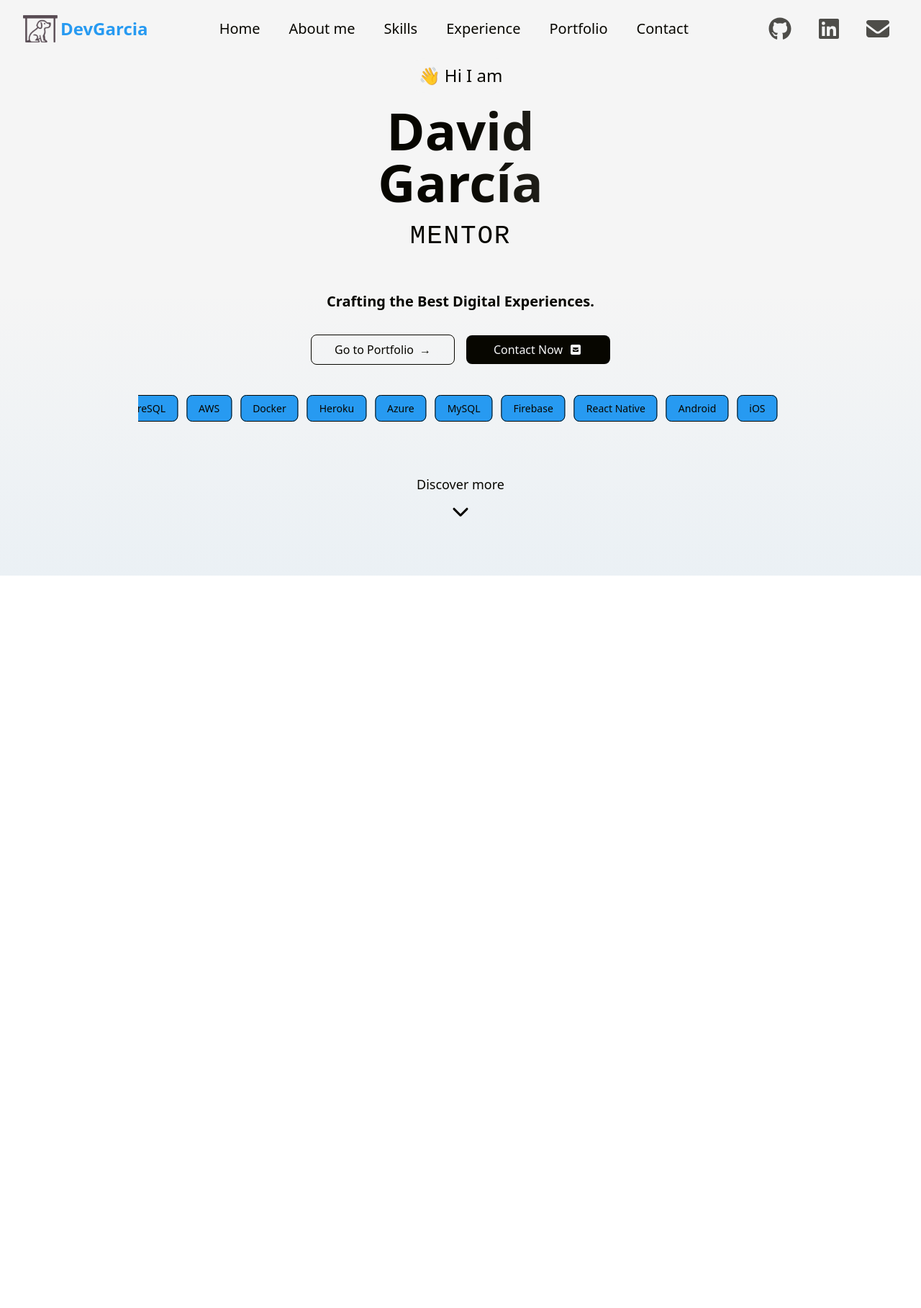
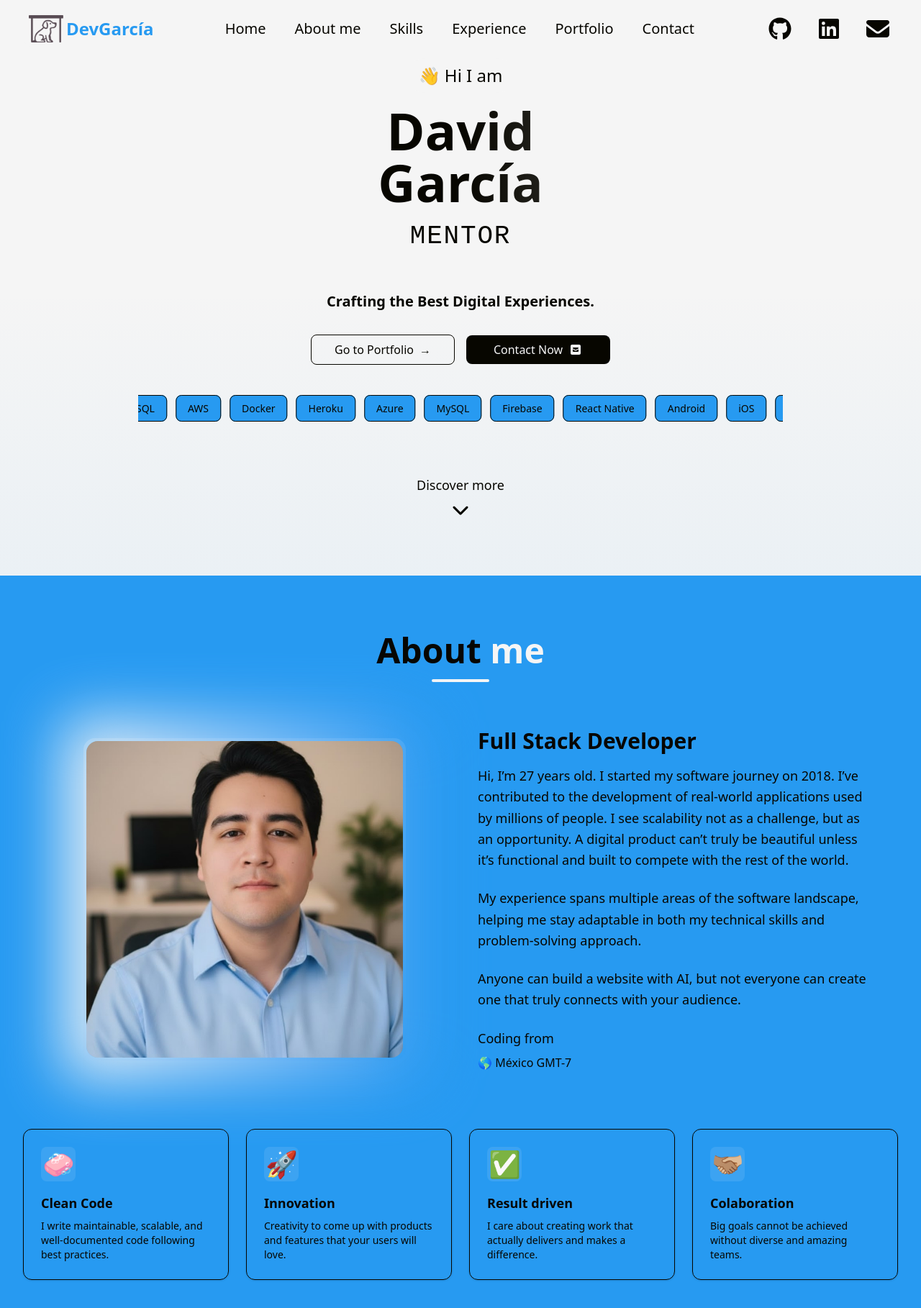
Before and after one commit to daviders98/resume, a Next.js app: page / in a window 1280 px wide. Shown: the top 1818 px of the page at 72% size. Before the commit the page ends 800 px from the top, so only its background shows below. Built offline with nearby package versions, Linux system fonts and the light colour scheme.

Commit message:
feat(RES-3): Add About section, add compatibility with navbar and hero, refactor navbar icons

```diff
--- a/app/page.tsx
+++ b/app/page.tsx
@@ -1,6 +1,7 @@
 "use client"
 import Hero from '@/components/Hero';
 import NavBar from '@/components/NavBar';
+import About from '@/components/About'
 import { useEffect } from 'react';
 
 function App() {
@@ -12,6 +13,7 @@ function App() {
     <div className="min-h-screen bg-primary text-foreground">
       <NavBar/>
       <Hero/>
+      <About/>
     </div>
   );
 }
--- /dev/null
+++ b/components/About.tsx
@@ -0,0 +1,143 @@
+import { motion } from 'framer-motion';
+import { useInView } from 'framer-motion';
+import { useRef } from 'react';
+import moment from 'moment';
+
+const About = () => {
+  const ref = useRef(null);
+  const isInView = useInView(ref, { once: true, margin: "-100px" });
+  const today = moment()
+  const birthday = moment('1998-01-01')
+  const years = today.diff(birthday, 'years');
+
+  const values = [
+    {
+      icon: '🧼',
+      title: "Clean Code",
+      description: "I write maintainable, scalable, and well-documented code following best practices."
+    },
+    {
+      icon:'🚀',
+      title: "Innovation",
+      description: "Creativity to come up with products and features that your users will love."
+    },
+    {
+      icon: '✅',
+      title: "Result driven",
+      description: "I care about creating work that actually delivers and makes a difference."
+    },
+    {
+      icon: '🫱🏽‍🫲🏼',
+      title: "Colaboration",
+      description: "Big goals cannot be achieved without diverse and amazing teams."
+    }
+  ];
+
+  return (
+    <section id="about" ref={ref} className="py-20 md:py-20 bg-accent">
+      <div className="container mx-auto px-4 sm:px-6 lg:px-8">
+        <motion.div
+          initial={{ opacity: 0, y: 50 }}
+          animate={isInView ? { opacity: 1, y: 0 } : { opacity: 0, y: 50 }}
+          transition={{ duration: 0.6 }}
+          className="text-center mb-16"
+        >
+          <h2 className="text-3xl sm:text-4xl md:text-5xl font-bold mb-4">
+            About <span className="text-primary">me</span>
+          </h2>
+          <div className="w-20 h-1 bg-primary mx-auto rounded-full" />
+        </motion.div>
+
+        <div className="grid md:grid-cols-2 gap-12 items-center max-w-6xl mx-auto">
+          <motion.div
+            initial={{ opacity: 0, x: -50 }}
+            animate={isInView ? { opacity: 1, x: 0 } : { opacity: 0, x: -50 }}
+            transition={{ duration: 0.6, delay: 0.2 }}
+            className="relative"
+          >
+            <div className="relative w-full max-w-md mx-auto">
+              <motion.div
+                className="absolute -inset-4 bg-gradient-to-r from-primary to-accent rounded-2xl blur-2xl opacity-20"
+                animate={{
+                  scale: [1, 1.05, 1],
+                  opacity: [0.2, 1, 0.2],
+                }}
+                transition={{
+                  duration: 4,
+                  repeat: Infinity,
+                  ease: "easeInOut"
+                }}
+              />
+              <div className="relative aspect-square rounded-2xl bg-gradient-to-br from-primary/20 to-accent/20 p-1">
+                <div className="w-full h-full rounded-2xl bg-accent/30 flex items-center justify-center">
+                  <motion.img
+              src={"/images/profile.jpg"}
+              alt={"logo"}
+              className="w-full h-full object-cover rounded-2xl"
+            />
+                </div>
+              </div>
+            </div>
+          </motion.div>
+
+          <motion.div
+            initial={{ opacity: 0, x: 50 }}
+            animate={isInView ? { opacity: 1, x: 0 } : { opacity: 0, x: 50 }}
+            transition={{ duration: 0.6, delay: 0.4 }}
+            className="space-y-6"
+          >
+            <div>
+              <h3 className="text-2xl sm:text-3xl font-bold mb-4">
+                {'Full Stack Developer'}
+              </h3>
+              <p className="text-lg text-muted-foreground leading-relaxed">
+                {`Hi, I’m ${years} years old. I started my software journey on 2018. I’ve contributed to the development of real-world applications used by millions of people. I see scalability not as a challenge, but as an opportunity. A digital product can’t truly be beautiful unless it’s functional and built to compete with the rest of the world.`}
+              </p><br/>
+              <p className="text-lg text-muted-foreground leading-relaxed">
+                {`My experience spans multiple areas of the software landscape, helping me stay adaptable in both my technical skills and problem-solving approach.`}
+              </p><br/>
+              <p className="text-lg text-muted-foreground leading-relaxed">
+                {`Anyone can build a website with AI, but not everyone can create one that truly connects with your audience.`}
+              </p>
+            </div>
+
+            <div className="flex gap-2">
+              <div className="space-y-2">
+                <p className="text-lg text-muted-foreground font-medium">{'Coding from'}</p>
+                <p className="font-medium">{'🌎 México GMT-7'}</p>
+              </div>
+            </div>
+          </motion.div>
+        </div>
+
+        <motion.div
+          initial={{ opacity: 0, y: 50 }}
+          animate={isInView ? { opacity: 1, y: 0 } : { opacity: 0, y: 50 }}
+          transition={{ duration: 0.2}}
+          className="grid sm:grid-cols-2 lg:grid-cols-4 gap-6 mt-20"
+        >
+          {values.map((value, index) => {
+            return (
+              <motion.div
+                key={`${index}${value.title}`}
+                initial={{ opacity: 0, y: 30 }}
+                animate={isInView ? { opacity: 1, y: 0 } : { opacity: 0, y: 30 }}
+                transition={{ duration: 0.5}}
+                whileHover={{ y: -5, transition: { duration: 0.2 } }}
+                className="p-6 bg-background rounded-xl border border-border hover:border-primary/50 transition-all shadow-sm hover:shadow-md"
+              >
+                <div className="w-12 h-12 bg-primary/10 rounded-lg flex items-center justify-center mb-4">
+                <p className='text-4xl'>{value.icon}</p>
+                </div>
+                <h4 className="text-lg font-semibold mb-2">{value.title}</h4>
+                <p className="text-sm text-muted-foreground">{value.description}</p>
+              </motion.div>
+            );
+          })}
+        </motion.div>
+      </div>
+    </section>
+  );
+};
+
+export default About;
--- a/components/Hero.tsx
+++ b/components/Hero.tsx
@@ -181,17 +181,19 @@ const Hero = () => {
             transition={{ duration: 0.6, delay: 1.5 }}
             className="flex flex-col items-center mt-20"
           >
-            <p className="text-lg text-foreground mb-2">
-              Discover more
-            </p>
             <motion.a
                 href="#about"
                 onClick={(e)=>{
                     e.preventDefault()
+                    scrollToSection({href:'#about'});
                 }}
               animate={{ y: [0, 10, 0] }}
               transition={{ duration: 2, repeat: Infinity }}
+              className="hover:text-accent text-foreground "
             >
+            <p className="text-lg mb-2">
+              Discover more
+            </p>
               <FontAwesomeIcon icon={faChevronDown} size={"xl"} />
             </motion.a>
           </motion.div>
--- a/components/NavBar.tsx
+++ b/components/NavBar.tsx
@@ -1,4 +1,4 @@
-import { useState, useEffect } from "react";
+import { useState, useEffect, useRef } from "react";
 import { motion } from "framer-motion";
 import { FontAwesomeIcon } from "@fortawesome/react-fontawesome";
 import { faGithub, faLinkedin } from "@fortawesome/free-brands-svg-icons";
@@ -7,11 +7,20 @@ import scrollToSection from "@/utils/scroller";
 
 export default function NavBar() {
   const [isScrolled, setIsScrolled] = useState(false);
+  const [isAboutAtTop, setIsAboutAtTop] = useState(false);
+  const aboutRef = useRef<HTMLElement | null>(null);
 
   useEffect(() => {
+    aboutRef.current = document.querySelector("#about");
+
     const handleScroll = () => {
       setIsScrolled(window.scrollY > 50);
+      if (aboutRef.current) {
+        const top = aboutRef.current.getBoundingClientRect().top;
+        setIsAboutAtTop(top - 45 <= 0);
+      }
     };
+
     window.addEventListener("scroll", handleScroll);
     return () => window.removeEventListener("scroll", handleScroll);
   }, []);
@@ -42,20 +51,20 @@ export default function NavBar() {
             href="#hero"
             onClick={(e) => {
               e.preventDefault();
-              scrollToSection({href:"#hero"});
+              scrollToSection({ href: "#hero" });
             }}
-            className="flex items-center gap-x-1 text-xl md:text-2xl font-bold text-accent bg-clip-text transition-opacity cursor-pointer hover:text-idk"
+            className="flex items-center gap-x-1 text-xl md:text-2xl font-bold text-accent  transition-opacity cursor-pointer hover:text-idk bg-primary rounded-2xl p-2"
             whileHover={{ scale: 1.1 }}
             whileTap={{ scale: 0.95 }}
-            transition={{ duration: 0.4 }}
           >
             <motion.img
               src={"/images/logo.png"}
               alt={"logo"}
               style={{ maxHeight: 48, width: 48 }}
             />
-            {"DevGarcia"}
+            {"DevGarcía"}
           </motion.a>
+
           <nav className="hidden md:flex items-center space-x-1 lg:space-x-2">
             {navItems.map((item) => (
               <motion.a
@@ -63,12 +72,10 @@ export default function NavBar() {
                 href={item.href}
                 onClick={(e) => {
                   e.preventDefault();
-                  scrollToSection({href:item.href});
+                  scrollToSection({ href: item.href });
                 }}
-                className="px-3 lg:px-4 py-2 text-sm lg:text-xl text-foreground hover:text-idk relative font-medium hover:border-b-2 hover:font-semibold"
-                initial={{ opacity: 0, y: -20 }}
-                animate={{ opacity: 1, y: 0 }}
-                transition={{ duration: 0.4 }}
+                className={`px-3 lg:px-4 py-2 text-sm lg:text-xl relative font-medium hover:border-b-2 hover:font-semibold transition-colors duration-300 ${
+                  isAboutAtTop ? "text-white hover:text-foreground" : "text-foreground hover:text-idk" }`}
                 whileHover={{ scale: 1.1 }}
               >
                 {item.name}
@@ -77,49 +84,27 @@ export default function NavBar() {
           </nav>
 
           <div className="hidden md:flex items-center space-x-3">
+            {[faGithub, faLinkedin, faEnvelope].map((icon, i) => (
               <motion.a
-              href={"https://github.com/daviders98"}
+                key={i}
+                href={
+                  icon === faGithub
+                    ? "https://github.com/daviders98"
+                    : icon === faLinkedin
+                    ? "https://linkedin.com/"
+                    : "mailto:email@example.com"
+                }
                 target="_blank"
                 rel="noopener noreferrer"
-              className="p-2 text-foreground/70 hover:text-foreground transition-colors"
+                className={`p-2 ${
+                  isAboutAtTop ? "text-white hover:text-foreground" : "text-foreground hover:text-idk"
+                }  transition-colors`}
                 whileHover={{ scale: 1.1, rotate: 5 }}
                 whileTap={{ scale: 0.9 }}
               >
-              <FontAwesomeIcon
-                icon={faGithub}
-                className="hover:text-idk"
-                size="2xl"
-              />
+                <FontAwesomeIcon icon={icon} size="2xl" />
               </motion.a>
-            <motion.a
-              href={"https://linkedin.com/"}
-              target="_blank"
-              rel="noopener noreferrer"
-              className="p-2 text-foreground/70 hover:text-foreground transition-colors"
-              whileHover={{ scale: 1.1, rotate: 5 }}
-              whileTap={{ scale: 0.9 }}
-            >
-              <FontAwesomeIcon
-                icon={faLinkedin}
-                className="hover:text-idk"
-                size="2xl"
-              />
-            </motion.a>
-
-            <motion.a
-              href={"mailto:email@example.com"}
-              target="_blank"
-              rel="noopener noreferrer"
-              className="p-2 text-foreground/70 hover:text-foreground transition-colors"
-              whileHover={{ scale: 1.1, rotate: 5 }}
-              whileTap={{ scale: 0.9 }}
-            >
-              <FontAwesomeIcon
-                icon={faEnvelope}
-                className="hover:text-idk"
-                size="2xl"
-              />
-            </motion.a>
+            ))}
           </div>
         </div>
       </div>
--- a/package.json
+++ b/package.json
@@ -14,6 +14,7 @@
     "@fortawesome/free-solid-svg-icons": "^7.1.0",
     "@fortawesome/react-fontawesome": "^3.1.0",
     "framer-motion": "^12.23.24",
+    "moment": "^2.30.1",
     "next": "15.5.5",
     "react": "19.1.0",
     "react-dom": "19.1.0"
```
Also changed, not shown: public/images/profile.jpg (added), 1 other file (tests, documents, lock files or other folders). Lines whose indentation alone changed are shown as unchanged.
